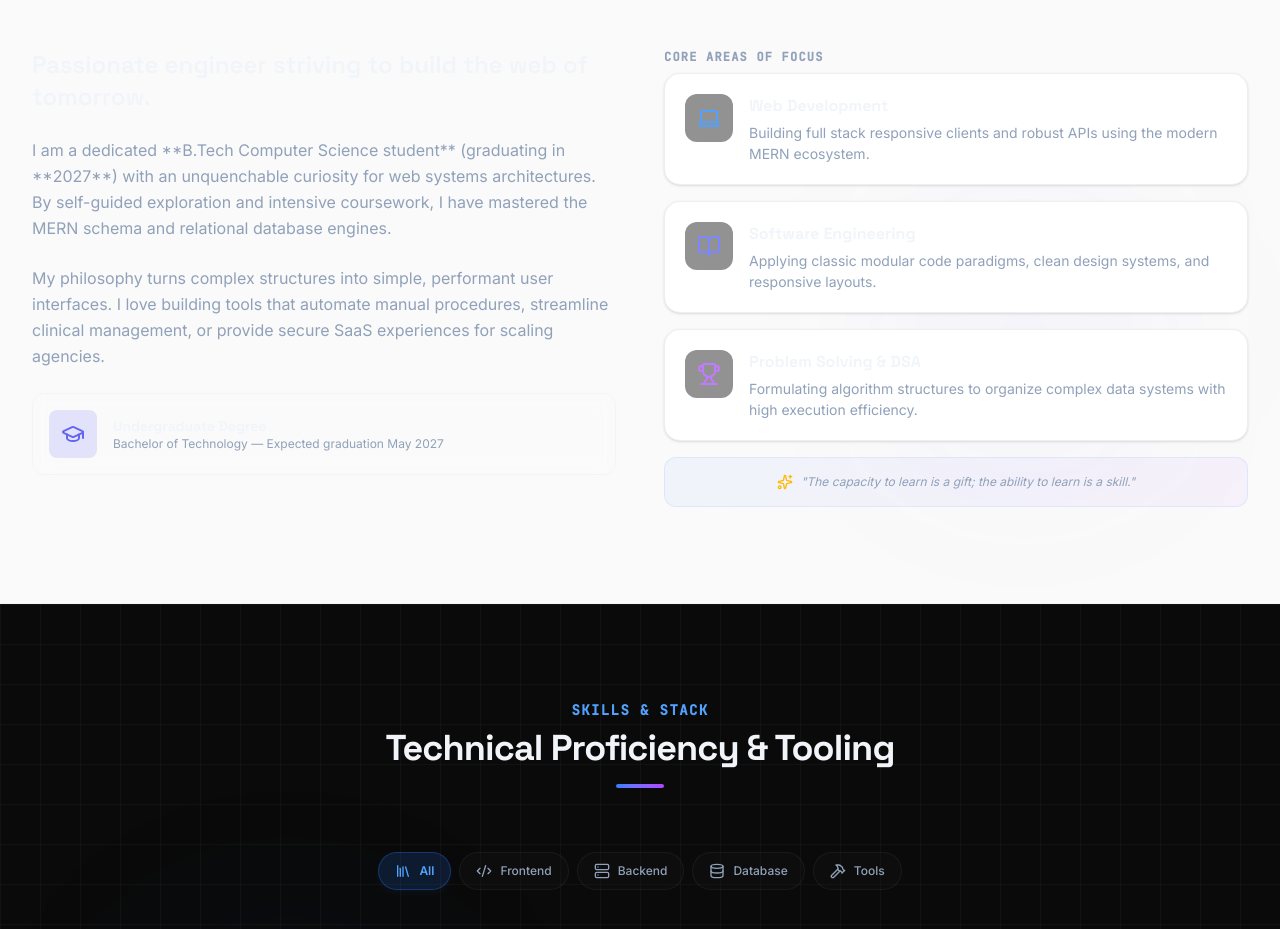
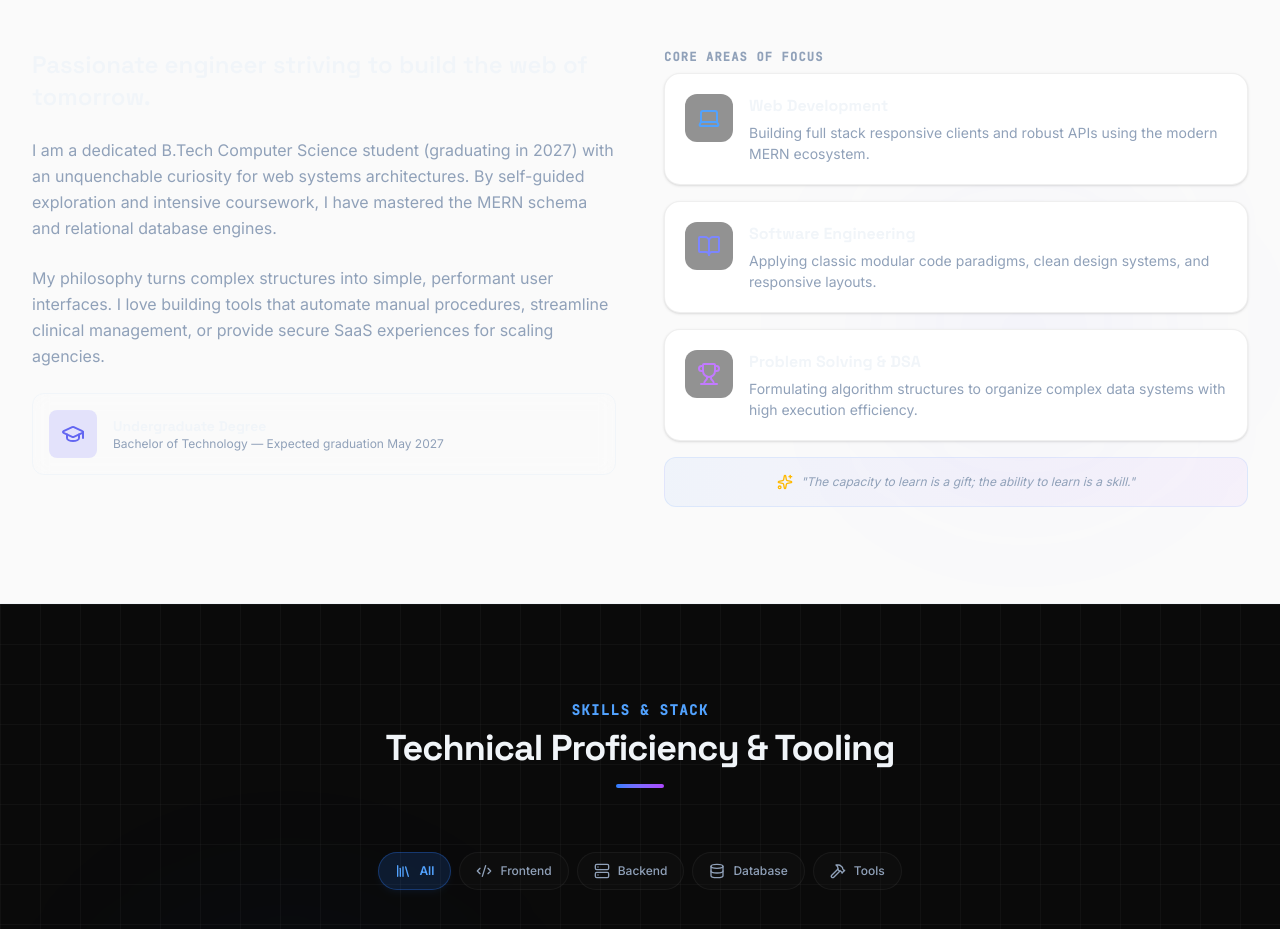
Before and after one commit to amankumar849/my-portfolio-website997, a React (Vite) app: page / in a window 1280 px wide. Shown: the part 1000-1929 px from the top of the page. Built offline with nearby package versions, Linux system fonts and the light colour scheme.

Commit message:
Clean up About section text formatting
Removed markdown formatting from the About section.

```diff
--- a/src/components/About.tsx
+++ b/src/components/About.tsx
@@ -45,7 +45,7 @@ export default function About() {
             </h3>
 
             <p className="text-slate-400 light:text-slate-600 leading-relaxed font-sans">
-              I am a dedicated **B.Tech Computer Science student** (graduating in **2027**) with an unquenchable curiosity for web systems architectures. By self-guided exploration and intensive coursework, I have mastered the MERN schema and relational database engines.
+              I am a dedicated B.Tech Computer Science student (graduating in 2027) with an unquenchable curiosity for web systems architectures. By self-guided exploration and intensive coursework, I have mastered the MERN schema and relational database engines.
             </p>
 
             <p className="text-slate-400 light:text-slate-600 leading-relaxed">
```
